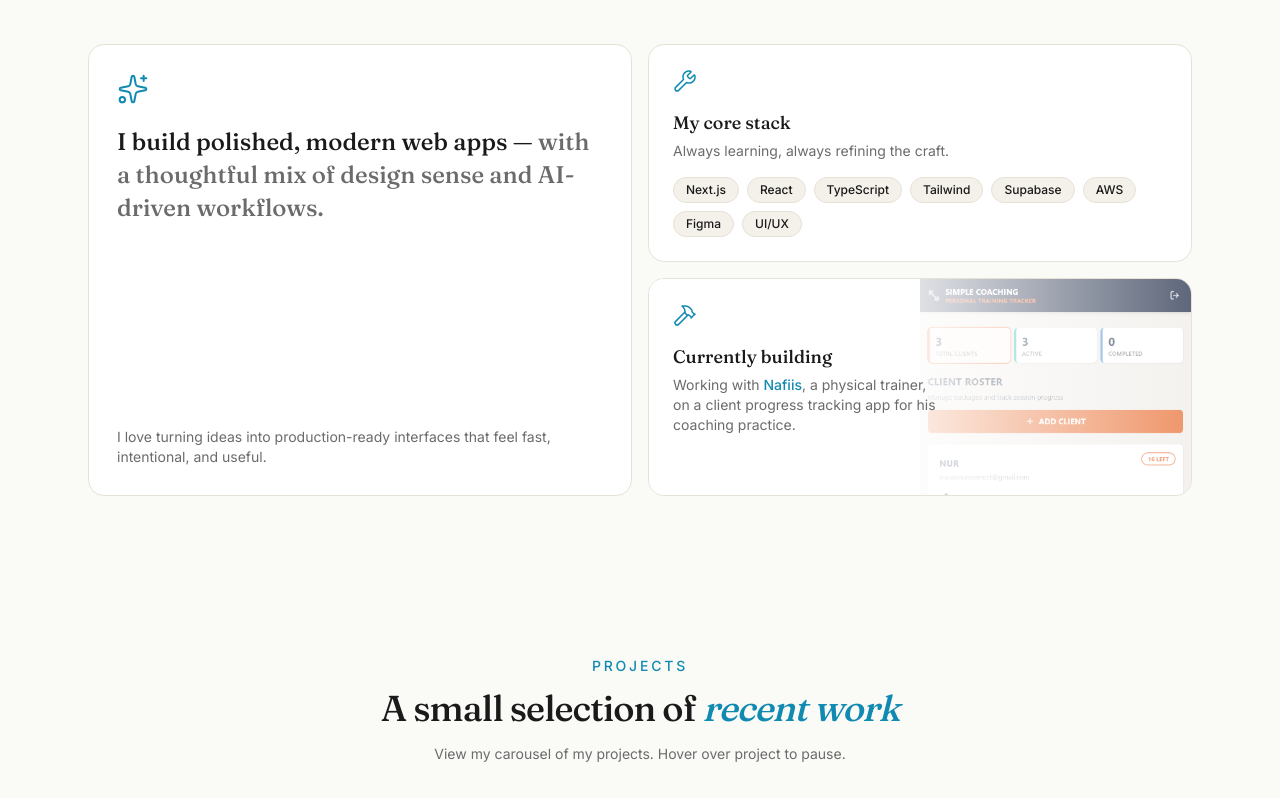
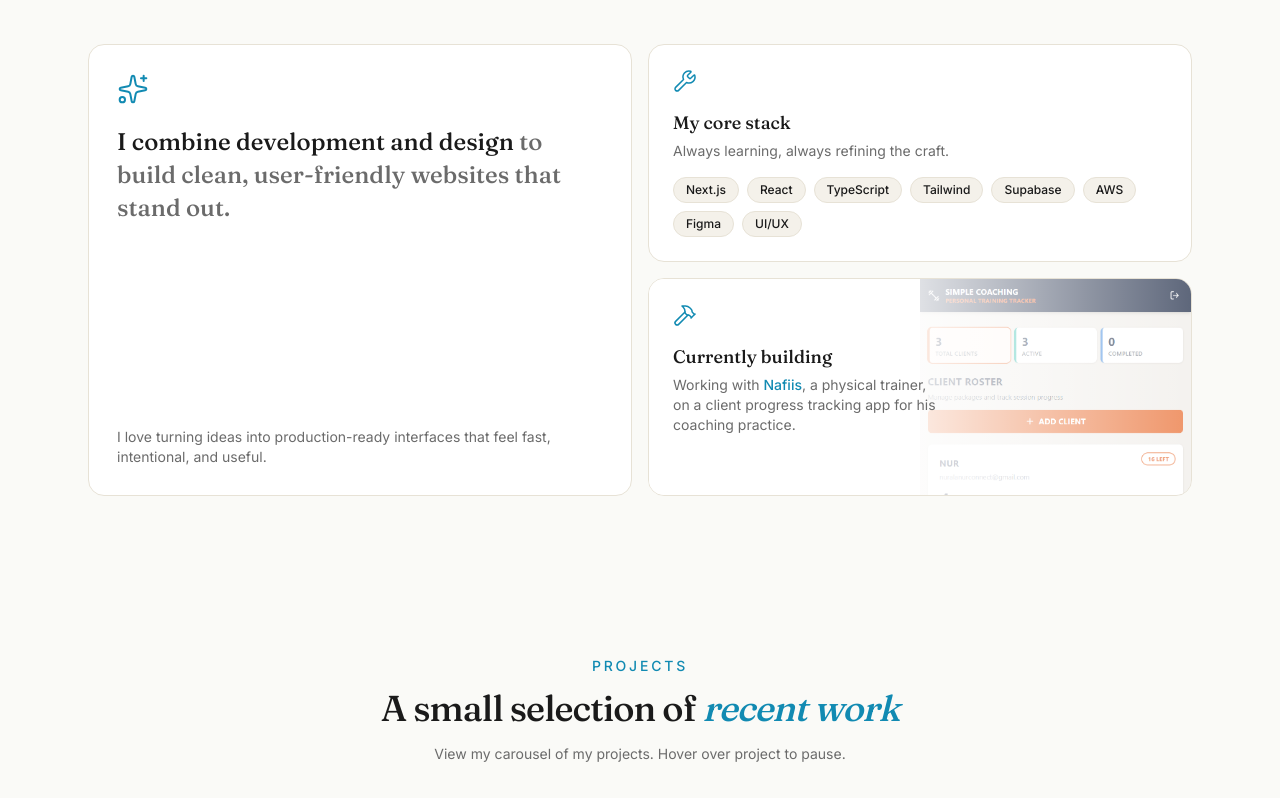
Before and after one commit to Afifrifaie/mywebsite, a Next.js app: page / in a window 1280 px wide. Shown: the part 842-1640 px from the top of the page. Built offline with nearby package versions, Linux system fonts and the light colour scheme.

Commit message:
Update About headline to highlight development and design

```diff
--- a/src/components/About.tsx
+++ b/src/components/About.tsx
@@ -18,8 +18,8 @@ export default function About() {
           <div>
             <Sparkles className="mb-5 h-8 w-8 text-accent" strokeWidth={1.5} />
             <h3 className="font-display text-2xl font-medium leading-snug">
-              I build polished, modern web apps —
-              <span className="text-muted"> with a thoughtful mix of design sense and AI-driven workflows.</span>
+              I combine development and design
+              <span className="text-muted"> to build clean, user-friendly websites that stand out.</span>
             </h3>
           </div>
           <p className="mt-6 text-sm text-muted">
```
